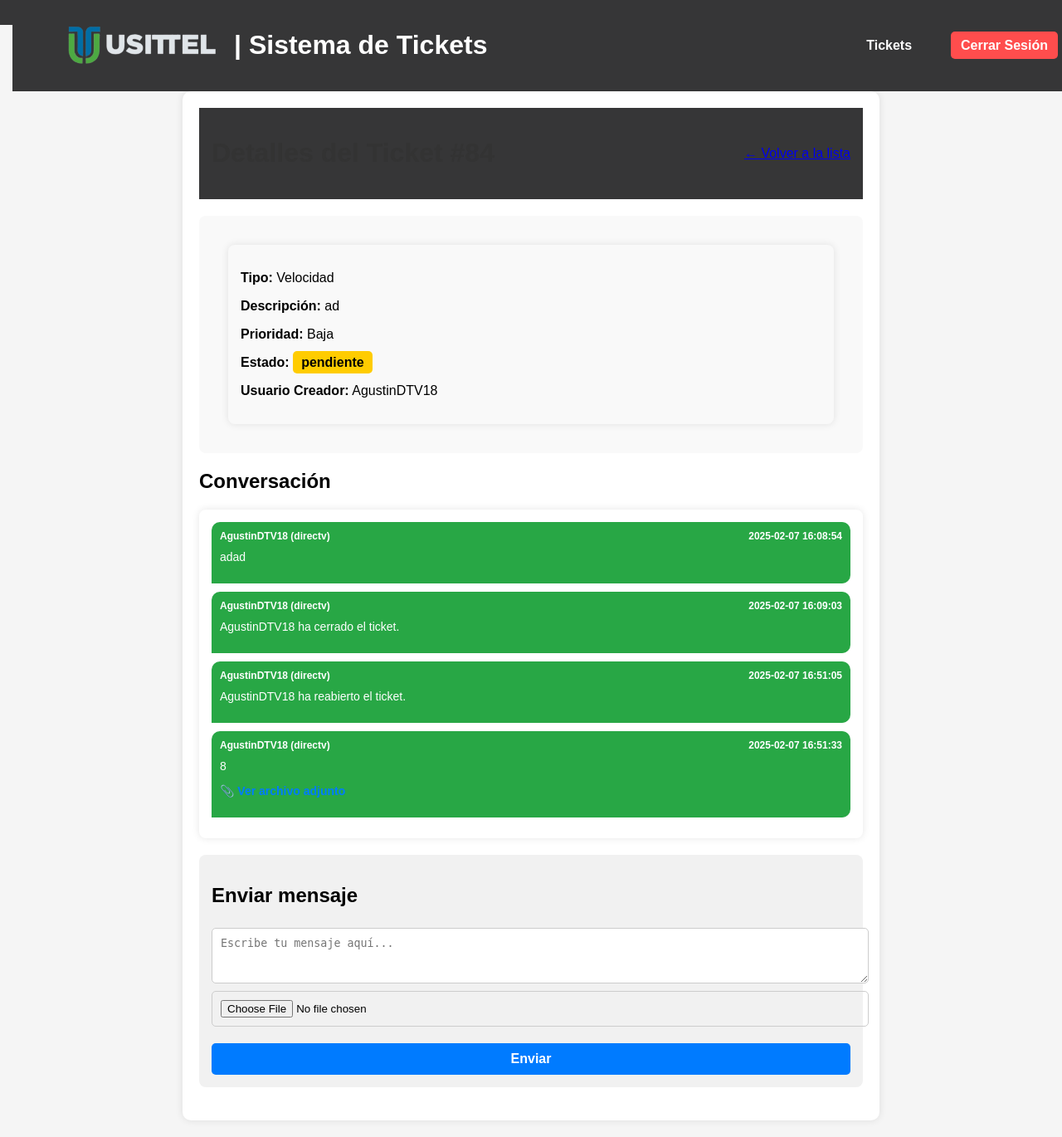
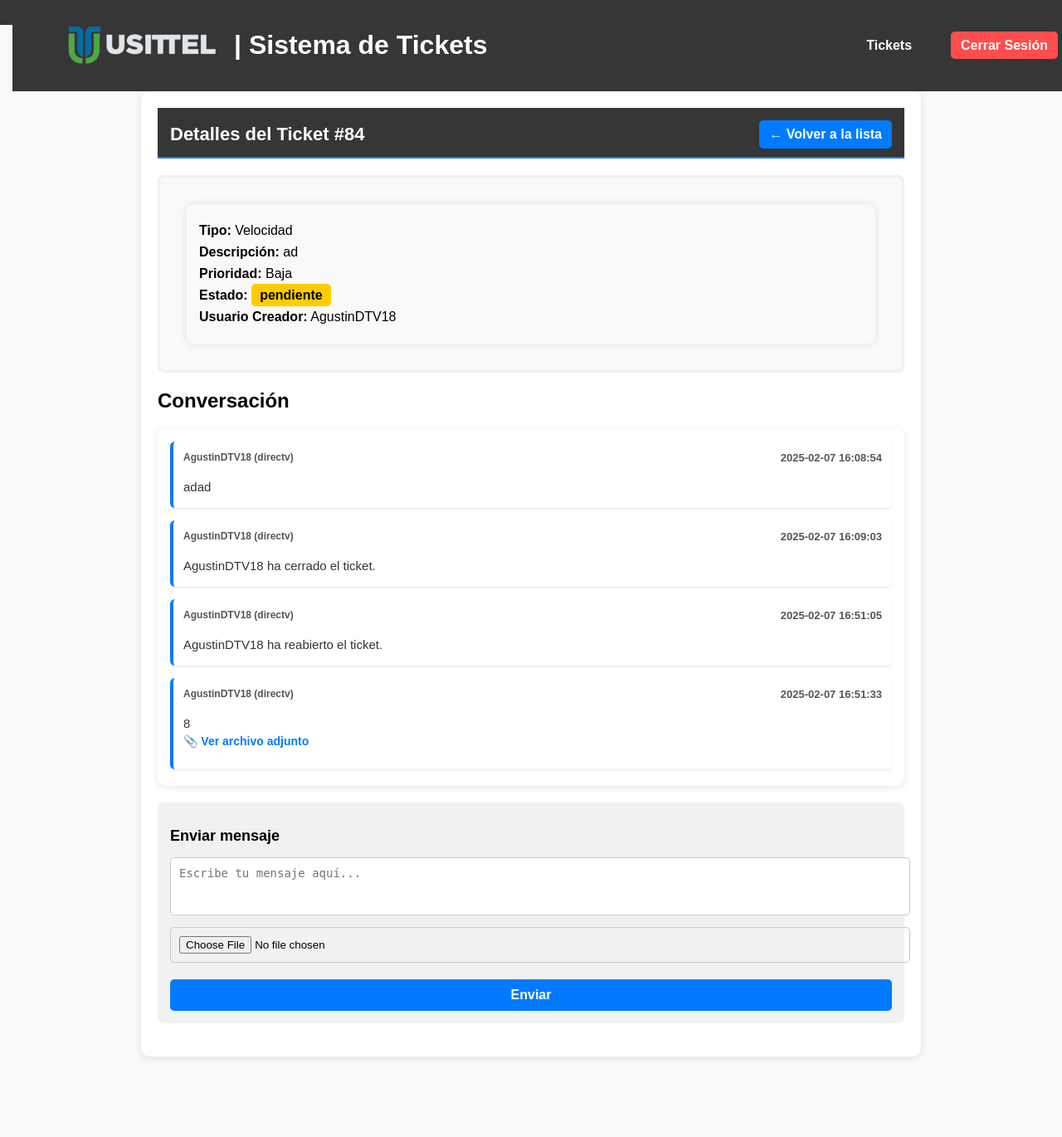
Before and after one commit to agustinSC2034/Tickets, a Flask app: page /ticket/84 in a window 1280 px wide. Shown: the whole page at 83% size. After the commit the page ends 1275 px from the top, so only its background shows below. Run offline with Flask 3, Linux system fonts and the light colour scheme; the visitor is signed in with stand-in values (Sample User, id 1); data comes from the database, SQL or seed files in the repository; both versions use the stored data as it was after the commit.

Commit message:
adwwestable
adadadad

```diff
--- a/static/styles.css
+++ b/static/styles.css
@@ -93,7 +93,7 @@ textarea {
 }
 
 h1 {
-    color: #333;
+    color: #fefefe;
 }
 button {
     width: 100%;
@@ -790,43 +740,84 @@ th, td {
     background: #0056b3;
 }
 
-/* Mensaje de ticket cerrado */
-.closed-ticket-message {
-    text-align: center;
-    font-weight: bold;
-    color: #d9534f;
-    background: #f8d7da;
+
+
+/* Mensajes */
+.message-box {
     padding: 10px;
-    border-radius: 5px;
+    border-radius: 10px;
+    margin-bottom: 10px;
+}
+
+/* Estilos para archivos adjuntos en el chat */
+.message-attachment {
+    margin-top: 5px;
+    font-size: 14px;
+}
+
+/* Archivos adjuntos */
+
+/* ---------- General ---------- */
+body {
+    font-family: Arial, sans-serif;
+    margin: 0;
+    padding: 0;
+    background-color: #f8f9fa;
 }
 
 /* Contenedor principal */
 .container-ticket {
-    max-width: 800px;
+    max-width: 900px;
     margin: 20px auto;
     padding: 20px;
     background: white;
     border-radius: 10px;
-    box-shadow: 0 0 10px rgba(0, 0, 0, 0.1);
+    box-shadow: 0 2px 10px rgba(0, 0, 0, 0.1);
 }
 
-/* Header */
+/* ---------- Header del Ticket ---------- */
 .ticket-header {
     display: flex;
     justify-content: space-between;
     align-items: center;
     margin-bottom: 20px;
+    border-bottom: 2px solid #007bff;
+    padding-bottom: 10px;
 }
 
-/* Información del ticket */
+.ticket-header h1 {
+    font-size: 22px;
+    margin: 0;
+}
+
+.btn-back {
+    text-decoration: none;
+    background: #007bff;
+    color: white;
+    padding: 8px 12px;
+    border-radius: 5px;
+    font-weight: bold;
+    transition: background 0.3s ease;
+}
+
+.btn-back:hover {
+    background: #0056b3;
+}
+
+/* ---------- Información del Ticket ---------- */
 .ticket-info {
     background: #f9f9f9;
     padding: 15px;
     border-radius: 8px;
     margin-bottom: 20px;
+    box-shadow: inset 0 0 5px rgba(0, 0, 0, 0.1);
 }
 
-/* Estados */
+.ticket-details p {
+    margin: 8px 0;
+    font-size: 16px;
+}
+
 .estado {
     font-weight: bold;
     padding: 5px 10px;
@@ -848,80 +839,59 @@ th, td {
     color: white;
 }
 
-/* Chat */
+/* ---------- Chat ---------- */
 .chat-section {
     margin-top: 20px;
 }
 
 .chat-container {
-    background: white;
+    display: flex;
+    flex-direction: column;
+    gap: 10px;
     padding: 15px;
-    border-radius: 8px;
-    box-shadow: 0 0 10px rgba(0, 0, 0, 0.1);
+    background: #ffffff;
+    border-radius: 10px;
+    box-shadow: 0 2px 10px rgba(0, 0, 0, 0.1);
     max-height: 400px;
     overflow-y: auto;
 }
 
 /* Mensajes */
-.message-box {
-    padding: 10px;
-    border-radius: 10px;
-    margin-bottom: 10px;
+.message-card {
+    background: white;
+    padding: 12px;
+    border-radius: 6px;
+    box-shadow: 0px 1px 3px rgba(0, 0, 0, 0.1);
+    border-left: 4px solid #007bff;
+    margin-bottom: 5px;
 }
 
+.usittel-message {
+    border-left-color: #28a745 !important;
+}
+
+.directv-message {
+    border-left-color: #007bff !important;
+}
+
+/* Información del usuario y fecha */
 .message-header {
     display: flex;
     justify-content: space-between;
-    font-size: 12px;
+    font-size: 13px;
+    color: #555;
+    margin-bottom: 5px;
     font-weight: bold;
 }
 
-.usittel-message {
-    background: #007bff;
-    color: white;
-    border-radius: 10px 10px 0 10px;
+/* Texto del mensaje */
+.message-text {
+    font-size: 15px;
+    color: #333;
+    margin-bottom: 5px;
 }
 
-.directv-message {
-    background: #28a745;
-    color: white;
-    border-radius: 10px 10px 10px 0;
-}
-
-.message-text {
-    margin-top: 5px;
-    font-size: 14px;
-}
-
-/* Formulario */
-.message-form {
-    margin-top: 20px;
-    padding: 15px;
-    background: #f1f1f1;
-    border-radius: 8px;
-}
-
-.message-form textarea {
-    width: 100%;
-    padding: 10px;
-    border-radius: 5px;
-}
-
-/* Acciones */
-.actions-container {
-    display: flex;
-    justify-content: space-around;
-    margin-top: 20px;
-}
-
-
-
-/* Estilos para archivos adjuntos en el chat */
-.message-attachment {
-    margin-top: 5px;
-    font-size: 14px;
-}
-
+/* Archivos adjuntos */
 .message-attachment a {
     color: #007bff;
     font-weight: bold;
@@ -931,3 +901,79 @@ th, td {
 .message-attachment a:hover {
     text-decoration: underline;
 }
+
+/* ---------- Formulario de Mensajes ---------- */
+.message-form {
+    margin-top: 20px;
+    padding: 15px;
+    background: #f1f1f1;
+    border-radius: 8px;
+}
+
+.message-form h2 {
+    font-size: 18px;
+    margin-bottom: 10px;
+}
+
+.message-form textarea {
+    width: 100%;
+    padding: 10px;
+    border-radius: 5px;
+    border: 1px solid #ccc;
+    font-size: 14px;
+    resize: none;
+}
+
+.message-form input[type="file"] {
+    margin-top: 10px;
+}
+
+/* ---------- Botones de Acción ---------- */
+.actions-container {
+    display: flex;
+    justify-content: space-between;
+    gap: 10px;
+    margin-top: 20px;
+    flex-wrap: wrap;
+}
+
+button, .btn-action {
+    background: #007bff;
+    padding: 10px;
+    color: white;
+    border-radius: 5px;
+    font-weight: bold;
+    border: none;
+    cursor: pointer;
+    transition: background 0.3s ease;
+}
+
+button:hover, .btn-action:hover {
+    background: #0056b3;
+}
+
+.btn-close {
+    background: #ff4d4d;
+}
+
+.btn-close:hover {
+    background: #cc0000;
+}
+
+.btn-reopen {
+    background: #ffa500;
+}
+
+.btn-reopen:hover {
+    background: #e69500;
+}
+
+/* ---------- Mensaje de Ticket Cerrado ---------- */
+.closed-ticket-message {
+    text-align: center;
+    font-weight: bold;
+    color: #d9534f;
+    background: #f8d7da;
+    padding: 10px;
+    border-radius: 5px;
+}
--- a/templates/view_ticket.html
+++ b/templates/view_ticket.html
@@ -13,7 +13,7 @@
     </header>
 
     <!-- Información del Ticket -->
-    <div class="ticket-info">
+    <section class="ticket-info">
         <div class="ticket-details">
             <p><strong>Tipo:</strong> {{ ticket['tipo'] }}</p>
             <p><strong>Descripción:</strong> {{ ticket['descripcion'] }}</p>
@@ -26,21 +26,19 @@
             <p><strong>Usuario Asignado:</strong> {{ ticket['usuario_asignado'] }}</p>
             {% endif %}
         </div>
-    </div>
+    </section>
 
-    <!-- Mensajes estilo chat -->
-    <div class="chat-section">
+    <!-- Sección de conversación -->
+    <section class="chat-section">
         <h2>Conversación</h2>
         <div class="chat-container">
             {% for message in messages %}
-            <div class="message-box {% if message['rol'] == 'usittel' %}usittel-message{% else %}directv-message{% endif %}">
+            <div class="message-card">
                 <div class="message-header">
                     <span class="message-user">{{ message['usuario'] }} ({{ message['rol'] }})</span>
                     <span class="message-date">{{ message['fecha'] }}</span>
                 </div>
                 <p class="message-text">{{ message['mensaje'] }}</p>
-
-                <!-- Mostrar archivo adjunto si existe -->
                 {% if message['archivo_adjunto'] %}
                 <p class="message-attachment">
                     📎 <a href="{{ url_for('download_file', filename=message['archivo_adjunto']) }}" target="_blank">
@@ -51,24 +49,24 @@
             </div>
             {% endfor %}
         </div>
-    </div>
+    </section>
 
     <!-- Formulario para agregar mensajes con archivos adjuntos -->
     {% if ticket['estado'].lower() != 'cerrado' %}
-    <div class="message-form">
+    <section class="message-form">
         <h2>Enviar mensaje</h2>
         <form method="POST" action="{{ url_for('add_message', ticket_id=ticket['id']) }}" enctype="multipart/form-data">
             <textarea name="mensaje" rows="3" required placeholder="Escribe tu mensaje aquí..."></textarea>
             <input type="file" name="archivo">
             <button type="submit" class="btn-action">Enviar</button>
         </form>
-    </div>
+    </section>
     {% else %}
     <p class="closed-ticket-message"><strong>Este ticket está cerrado y no se pueden agregar mensajes.</strong></p>
     {% endif %}
 
     <!-- Contenedor de acciones -->
-    <div class="actions-container">
+    <section class="actions-container">
         {% if current_user.role == 'directv' and ticket.estado != 'cerrado' %}
         <form action="{{ url_for('close_ticket', id=ticket.id) }}" method="POST">
             <button type="button" class="btn-close confirm-close-ticket">Cerrar Ticket</button>
@@ -92,7 +90,7 @@
             <button type="button" class="btn-action confirm-update-status">Actualizar</button>
         </form>
         {% endif %}
-    </div>
+    </section>
 </div>
 
 {% endblock %}
```
Also changed, not shown: other parts of static/styles.css (+0 -50 lines), database.db.
